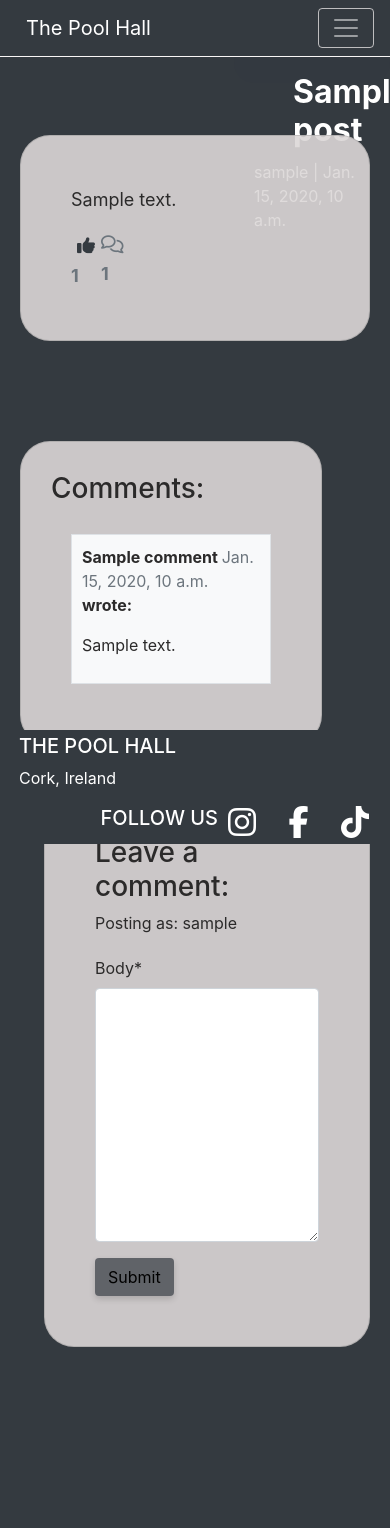
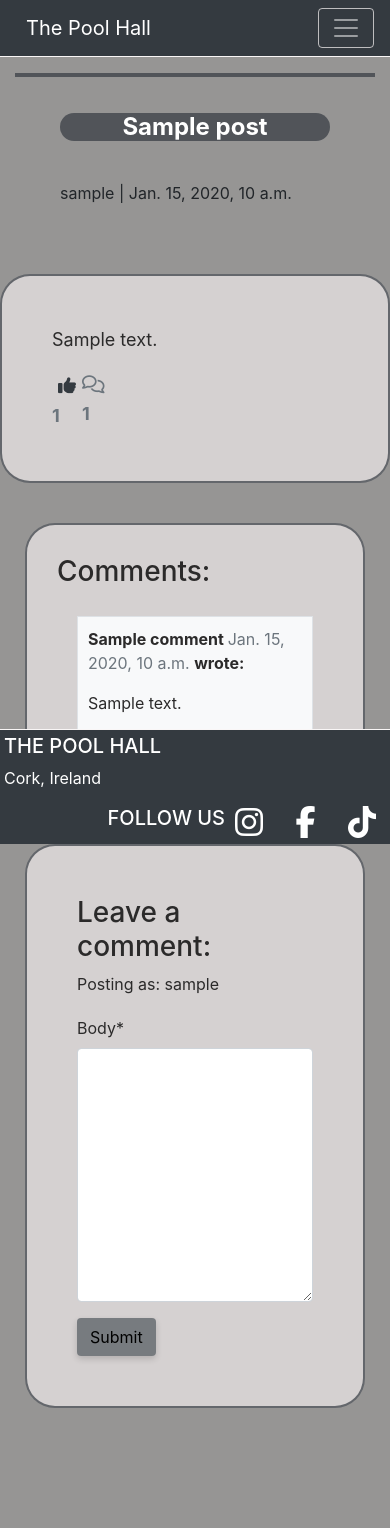
Before and after one commit to EdelCorbett/the-pool-hall, a Django app: a page that uses templates/base.html in a window 390 px wide; the page is wider, and only the part inside the window is pictured. Before the commit the page ends 1347 px from the top of that part, so only its background shows below. Run offline with Django 3.2, Linux system fonts and the light colour scheme; a user stored in the database is signed in; tables that the repository leaves empty hold one stand-in row (values such as "Sample post"); some libraries are stand-ins or nearby versions.

Commit message:
Changes made for styling

```diff
--- a/booking/urls.py
+++ b/booking/urls.py
@@ -7,6 +7,8 @@ urlpatterns = [
     path('booking/', views.BookingView.as_view(), name='booking'),
     path('view_booking/', views.ViewBookingsView.as_view(), name='view_booking'),
     path('account/signup/', views.MemberRegisterView.as_view(), name='accounts_signup'),
+
+
     path('edit_booking/<int:booking_id>/', views.EditBookingView.as_view(), name='edit_booking'),
     path('cancel_booking/<int:booking_id>/', views.CancelBookingView.as_view(), name='cancel_booking'),
 
--- a/poolhall/settings.py
+++ b/poolhall/settings.py
@@ -175,6 +175,3 @@ STATIC_ROOT = os.path.join(BASE_DIR, 'staticfiles')
 DEFAULT_AUTO_FIELD = 'django.db.models.BigAutoField'
 
 ACCOUNT_FORMS = {'signup': 'booking.forms.MemberForm'}
-
-handler404 = 'poolhall.views.handler404'
-handler500 = 'poolhall.views.handler500'
--- a/static/css/style.css
+++ b/static/css/style.css
@@ -4,6 +4,7 @@ body {
     display: flex;
     flex-direction: column;
     min-height: 100vh;
+    overflow-x: hidden;
 
 }
 
@@ -14,14 +15,15 @@ a {
 .head-title {
     background-color: rgba(249, 246, 246, 0.7);
     border-radius: 30px;
-    padding: 10px;
-    width: 70%;
+    padding: 30px;
+    width: 100%;
     margin-top: 40px;
+    font-size: 1.3rem;
 }
 
 
 body.blog-page {
-    background: rgba(52, 58, 64, 1) !important;
+    background: rgb(150, 149, 148) !important;
 
 }
 
@@ -33,33 +35,23 @@ main {
 }
 
 .masthead-image img {
-    width: 50%;
-    height: auto;
-    padding-top: 10px;
-}
-
-.masthead-text {
-    position: absolute;
-    background-color: rgba(52, 58, 64, 0.7);
-    top: 50%;
-    right: 0%;
-    transform: translateY(-50%);
-    color: #fff;
-    height: 80%;
-    width: 40%;
-
+    width: 100%;
+    margin-top: 20px;
+    border: 2px solid rgba(52, 58, 64, 0.7);
 }
 
 
-.col-md-6.masthead-text {
-    background-color: #ffffff;
-    font-size: 1em;
+
+.post-title {
+    background-color: rgba(52, 58, 64, 0.7);
+    font-weight: bold;
+    color: #ffffff;
+    text-align: center;
+    margin-bottom: 40px;
 }
 
-.post-title {
-
-    font-weight: bold;
-    color: #ffffff;
+.post-subtitle {
+    margin-top: 20px;
 }
 
 .post-content {
@@ -74,7 +66,10 @@ main {
 
     border-radius: 30px;
     padding: 20px;
-    margin-bottom: 20px;
+
+    margin: 25px;
+
+
 
 }
 
@@ -126,10 +121,14 @@ h1 {
     border-radius: 30px;
     padding: 10px;
     margin-bottom: 20px;
-    width: 50%;
+
     margin: 0 auto;
     margin-top: auto;
     font-size: 2em;
+}
+
+.errorlist {
+    color: crimson;
 }
 
 h2 {
@@ -138,17 +137,25 @@ h2 {
 
 }
 
+.helptext {
+    color: rgb(133, 38, 38);
+    margin-bottom: 20px;
+
+}
+
 .head-booking {
-    color: rgba(249, 246, 246, 0.7);
+    color: rgba(249, 246, 246, 0.97);
     margin-top: 50px;
+
 }
 
 .card {
     background-color: rgb(220, 216, 216, 0.9);
     margin-top: 50px;
     margin-bottom: 50px;
-
+    width: 80%;
     padding: 30px;
+    border: 2px solid rgba(52, 58, 64, 0.7);
     border-radius: 30px;
     color: rgb(43, 42, 42);
 
@@ -184,6 +191,8 @@ h2 {
     position: fixed;
     bottom: 0;
     width: 100%;
+    border-top: 1px solid rgba(249, 246, 246);
+
 
 }
 
@@ -202,7 +211,7 @@ h2 {
 }
 
 .book-btn {
-    background-color: rgba(52, 58, 64, 0.7);
+    background-color: rgba(81, 87, 93, 0.7);
     box-shadow: 0px 3px 6px rgba(0, 0, 0, 0.16);
     transition: all 0.3s ease;
 
@@ -262,12 +271,31 @@ h2 {
     color: rgba(249, 246, 246, 0.7);
 }
 
+/*
+@media (max-width: 768px) {
+    row {
+        margin-left: 0px;
+    } */
+
+
 @media (max-width: 480px) {
     .edit-h1 {
         font-size: 1.5em;
         margin-left: 0px;
         margin-right: 0px;
         padding: 0px;
+    }
+
+    h1 {
+        font-size: 1.5em;
+        margin-left: 0px;
+        margin-right: 0px;
+        padding: 0px;
+    }
+
+    .card {
+        width: 100%;
+
     }
 }
 
--- a/templates/base.html
+++ b/templates/base.html
@@ -31,14 +31,14 @@
                             class="sr-only">(current)</span></a>
                 </li>
                 <li class="nav-item">
-                    <a class="nav-link text-white" href="{% url 'booking' %}">Booking</a>
+                    <a class="nav-link text-white" href="{% url 'booking' %}">Book Now</a>
                 </li>
                 {% if user.is_authenticated %}
                 <li class="nav-item">
                     <a class="nav-link text-white" href="{% url 'account_logout' %}">Logout</a>
                 </li>
                 <li class="nav-item">
-                    <a class="nav-link text-white" href="{% url 'view_booking' %}">Manage Bookings</a>
+                    <a class="nav-link text-white" href="{% url 'view_booking' %}">Your Bookings</a>
                 </li>
                 {% else %}
                 <li class="nav-item">
@@ -73,7 +73,7 @@
     <!-- Footer -->
 
     <footer class="footer bg-dark text-white">
-        <div class="container py-1 ml-1 mr-1">
+        <div class=" py-1 ml-1 mr-1">
             <div class="row">
                 <div class="col-md-6">
                     <h5 class="text-uppercase">The Pool Hall</h5>
--- a/templates/cancel_booking.html
+++ b/templates/cancel_booking.html
@@ -23,12 +23,12 @@
                 <div class="form-group mt-3">
                     <label for="{{ form.booking_date.id_for_label }}">Booking Date</label>
                     <input type="date" class="form-control" id="{{ form.booking_date.id_for_label }}"
-                        name="{{ form.booking_date.name }}" value="{{ form.booking_date.value|date:'Y-m-d' }}" required>
+                        name="{{ form.booking_date.name }}" value="{{ form.booking_date.value|date:'Y-m-d' }}" required readonly>
                 </div>
                 {{ form.booking_date.errors }}
                 <div class="form-group">
                     <label><strong>Booking Time:</strong></label>
-                    <input type="text" class="form-control" value="{{ form.booking_time.value|time:'H:i' }}" required>
+                    <input type="text" class="form-control" value="{{ form.booking_time.value|time:'H:i' }}" required readonly>
                 </div>
                 <div class="alert alert-info" role="alert">
                     Are you sure you want to cancel this booking?
--- a/templates/edit_booking.html
+++ b/templates/edit_booking.html
@@ -38,7 +38,7 @@
                 <div class="form-group mt-3">
                     <label for="{{ form.booking_date.id_for_label }}">Booking Date</label>
                     <input type="date" class="form-control" id="{{ form.booking_date.id_for_label }}"
-                        name="{{ form.booking_date.name }}" value="{{ form.booking_date.value|date:'Y-m-d' }}" required
+                        name="{{ form.booking_date.name }}" value="{{ form.booking_date.value|date:'Y-m-d' }}"
                         readonly>
                 </div>
                 {{ form.booking_date.errors }}
@@ -54,13 +54,13 @@
                     {{ form.non_field_errors }}
 
                     <div class="form-group mt-3">
-                        <label for="{{ form.booking_date.id_for_label }}">Booking Date</label>
+                        <label for="{{ form.booking_date.id_for_label }}">New Booking Date</label>
                         {{ form.booking_date }}
                         {{ form.booking_date.errors }}
                     </div>
 
                     <div class="form-group">
-                        <label for="id_booking_time">Booking Time</label>
+                        <label for="id_booking_time">New Booking Time</label>
                         <select name="booking_time" id="id_booking_time" class="form-control">
                             <option value="">---------</option>
                             <option value="15:00:00">3:00 PM</option>
--- a/templates/post_detail.html
+++ b/templates/post_detail.html
@@ -15,17 +15,17 @@
                 {% else %}
                 <img src=" {{ post.featured_image.url }}" width="100%">
                 {% endif %}
-                <div class="masthead-text section">
+                <div class="masthead-text section mt-3">
                     <h1 class="post-title">{{ post.title }}</h1>
-                    <p class="post-subtitle">{{ post.author }} | {{ post.created_on }}</p>
+                    <p class="post-subtitle mb-2">{{ post.author }} | {{ post.created_on }}</p>
                 </div>
             </div>
         </div>
     </div>
 </div>
 
-<div class="container mt-4">
-    <div class="row section">
+<div class="container ">
+    <div class="row ">
         <div class="col card mb-4 mt-3 left top">
             <div class="card-body post-content">
                 <p class="card-text ">
@@ -46,16 +46,15 @@
                                 {% endif %}
                             </form>
                             {% else %}
-                            <span class="text-secondary"><i class="far fa-heart"></i></span>
+                            <span class="text-secondary"><i class="far fa-thumbs-up"></i></span>
                             {% endif %}
-                            <!-- The number of likes goes before the closing strong tag -->
                             <span class="text-secondary">{{ total_likes}} </span>
                         </strong>
                     </div>
                     <div class="col-1">
                         {% with comments.count as total_comments %}
                         <strong class="text-secondary"><i class="far fa-comments"></i>
-                            <!-- Our total_comments variable goes before the closing strong tag -->
+
                             {{ total_comments }}</strong>
                         {% endwith %}
 
@@ -65,8 +64,8 @@
         </div>
     </div>
 
-    <div class="row section">
-        <div class="col-md-6 card mr-5 mb-4 mt-3">
+    <div class="row">
+        <div class="col-md-5 section card mb-4 mt-3">
             <h3>Comments:</h3>
             <div class="card-body">
                 {% for comment in comments %}
@@ -83,7 +82,7 @@
                 {% endfor %}
             </div>
         </div>
-        <div class="col-md-5 card ml-4 mt-3 ">
+        <div class="col-md-5 section card mt-3 ">
             <div class="card-body">
                 {% if commented %}
                 <div class="alert alert-success mb-4" role="alert">
--- a/templates/view_booking.html
+++ b/templates/view_booking.html
@@ -56,7 +56,7 @@
                             </div>
                         </div>
                         {% empty %}
-                        <p class="text-center">You have no upcoming bookings.</p>
+                        <p class="text-center card " >You have no upcoming bookings.</p>
                         {% endfor %}
                     </div>
                     <div class="tab-pane fade" id="past" role="tabpanel">
@@ -70,7 +70,7 @@
                             </div>
                         </div>
                         {% empty %}
-                        <p class="text-center">You have no past bookings.</p>
+                        <p class="text-center card">You have no past bookings.</p>
                         {% endfor %}
                     </div>
                     <div class="tab-pane fade" id="cancelled" role="tabpanel">
@@ -85,7 +85,7 @@
                             </div>
                         </div>
                         {% empty %}
-                        <p class="text-center">You have no cancelled bookings.</p>
+                        <p class="text-center card">You have no cancelled bookings.</p>
                         {% endfor %}
                     </div>
                 </div>
```
Also changed, not shown: booking/forms.py (+21 -15 lines), templates/account/signup.html (+11 -8 lines), templates/booking.html (+4 -4 lines), templates/index.html (+9 -6 lines).
